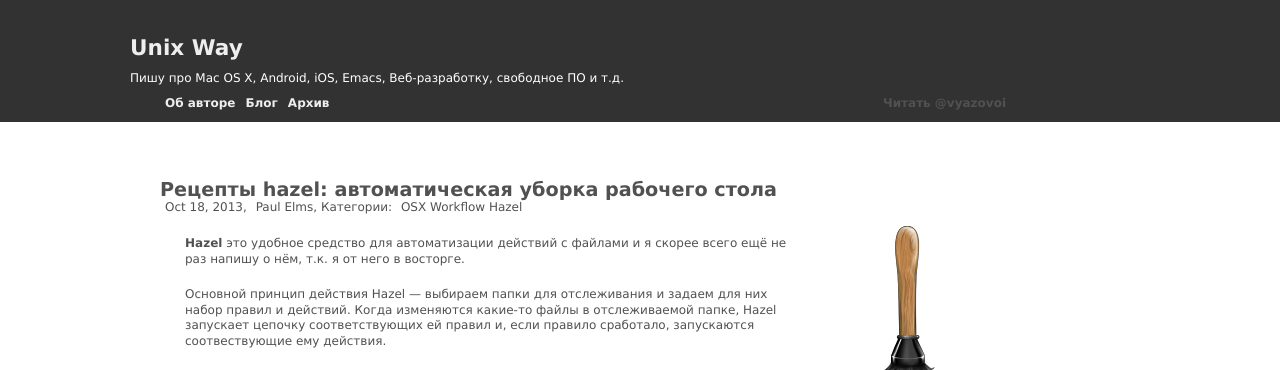
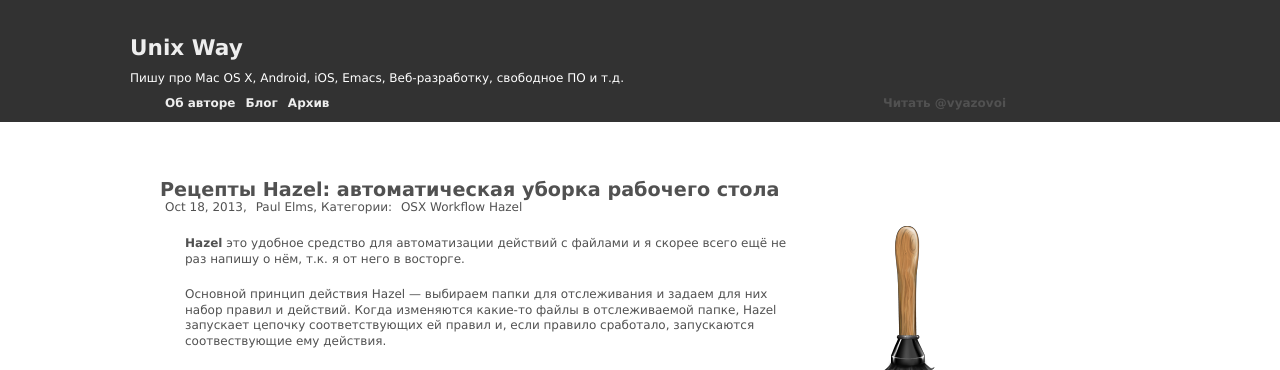
Before and after one commit to vyazovoi/vyazovoi.github.io, a Jekyll site: the page built from _posts/2013-10-18-hazel-clean-desktop.md, in a window 1280 px wide. Shown: the top 370 px of the page. Built offline with Jekyll 4.4.1, drawn with Linux system fonts in a browser that asks for light colours; nearby versions of some CDN libraries; Markdown is read by kramdown in place of the engine named in the settings; comment, search, counter and statistics services are not loaded.

Commit message:
Исправил опечатку

```diff
--- a/_posts/2013-10-18-hazel-clean-desktop.md
+++ b/_posts/2013-10-18-hazel-clean-desktop.md
@@ -1,6 +1,6 @@
 ---
 layout: post
-title: "Рецепты hazel: автоматическая уборка рабочего стола"
+title: "Рецепты Hazel: автоматическая уборка рабочего стола"
 date: 2013-10-18 10:26
 comments: true
 categories: OSX Workflow Hazel
```
